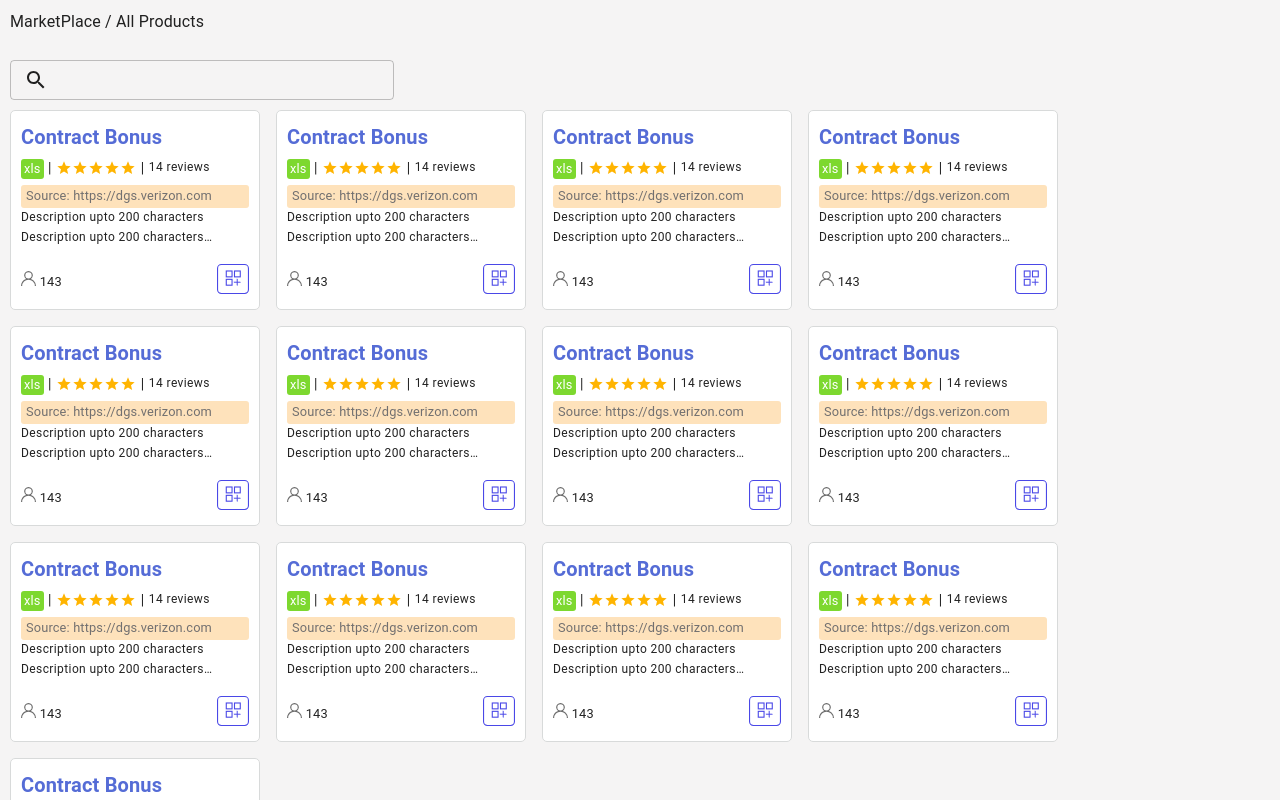
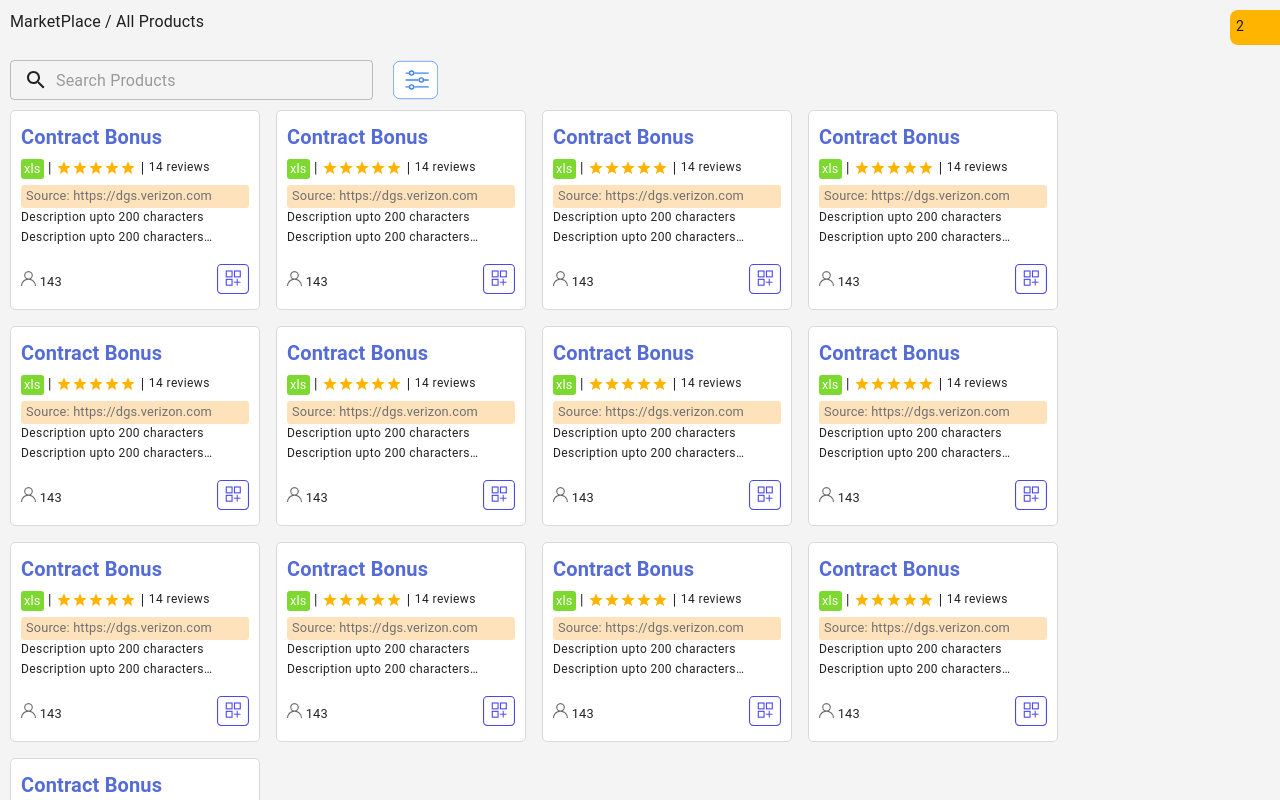
Before and after one commit to hsit18/marketplace-ui, a React (Create React App) app: page / in a window 1280 px wide. Built offline with nearby package versions, Linux system fonts and the light colour scheme.

Commit message:
issue fixes

```diff
--- a/src/MarketPlace/index.css
+++ b/src/MarketPlace/index.css
@@ -1,8 +1,21 @@
 
 .product-search {
   margin: 0 10px;
-  width: 30%;
+  width: 35%;
+  display: flex;
 }
+.filtericon {
+  width: 45px;
+  margin: 0 20px;
+}
+.add-cart{
+  width: 50px;
+  height: 35px;
+  border-radius: 8px 0 0 8px;
+  background: #ffb400;
+  padding: 6px;
+}
+
 .product-list {
   flex: 1;
   display: flex;
--- a/src/MarketPlace/index.js
+++ b/src/MarketPlace/index.js
@@ -13,15 +13,17 @@ const MarketPlace = () => {
                 <Typography variant="body1">
                     MarketPlace / All Products
                 </Typography>
+                <span className="add-cart">2</span>
             </div>
             <div className="product-search">
-                <TextField id="outlined-basic" label="" variant="outlined" size="small" fullWidth InputProps={{
+                <TextField id="outlined-basic" label="" variant="outlined" size="small" placeholder="Search Products" fullWidth InputProps={{
                     startAdornment: (
                         <InputAdornment position="start">
                             <SearchIcon />
                         </InputAdornment>
                     ),
                 }} />
+                <img className="filtericon" src="img/filter.svg" />
             </div>
 
             <div className="product-list">
```
